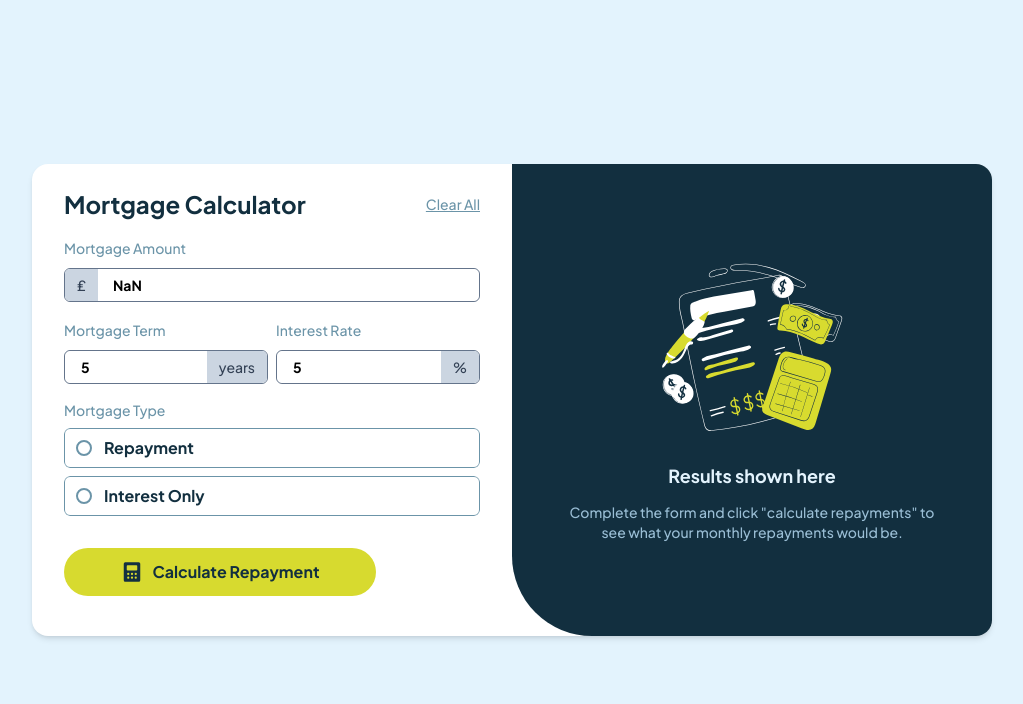
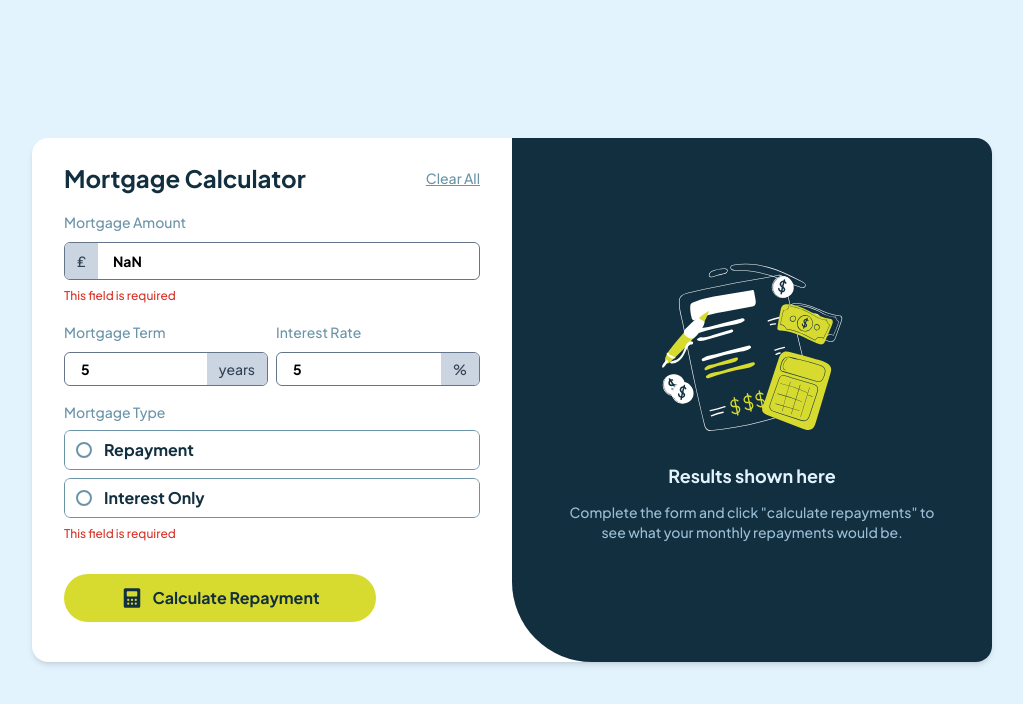
Before and after one commit to azalyarahmatika/mortgage-repayment-calculator, a React (Vite) app: page / in a window 1280 px wide. Both pictures are taken after typing "Sample", "5", "5" into the empty fields and a click on the button "Calculate Repayment". Shown: the top 704 px of the page, without its empty margins (128-1151 px from the left). Built offline with nearby package versions, Linux system fonts and the light colour scheme.

Commit message:
adding form validation

```diff
--- /dev/null
+++ b/src/components/InputValidation.jsx
@@ -0,0 +1,7 @@
+function InputValidation() {
+  return (
+    <p className="text-red text-xs mt-2">This field is required</p>
+  )
+}
+
+export default InputValidation;
--- a/src/components/MortgageForm.jsx
+++ b/src/components/MortgageForm.jsx
@@ -1,12 +1,17 @@
 import { useState } from 'react';
 import PropTypes from 'prop-types';
 import ButtonCalculate from "./ButtonCalculate";
+import InputValidation from './InputValidation';
 
 function MortgageForm({ entryData }) {
   const [mortgageAmount, setMortgageAmount] = useState('');
   const [mortgageTerm, setMortgageTerm] = useState('');
   const [interestRate, setInterestRate] = useState('');
   const [mortgageType, setMortgageType] = useState('');
+  const [errorMortgageAmount, setErrorMortgageAmount] = useState(false);
+  const [errorMortgageTerm, setErrorMortgageTerm] = useState(false);
+  const [errorInterestRate, setErrorInterestRate] = useState(false);
+  const [errorMortgageType, setErrorMortgageType] = useState(false);
 
   const formatNumber = (value) => {
     if (value === '') return '';
@@ -40,6 +45,40 @@ function MortgageForm({ entryData }) {
       mortgageType,
     };
 
+    let hasError = false;
+
+    if (formData.mortgageAmount === '' || isNaN(formData.mortgageAmount)) {
+      setErrorMortgageAmount(true);
+      hasError = true;
+    } else {
+      setErrorMortgageAmount(false);
+    }
+
+    if (formData.mortgageTerm === '' || isNaN(formData.mortgageTerm)) {
+      setErrorMortgageTerm(true);
+      hasError = true;
+    } else {
+      setErrorMortgageTerm(false);
+    }
+
+    if (formData.interestRate === '' || isNaN(formData.interestRate)) {
+      setErrorInterestRate(true);
+      hasError = true;
+    } else {
+      setErrorInterestRate(false);
+    }
+
+    if (!formData.mortgageType) {
+      setErrorMortgageType(true);
+      hasError = true;
+    } else {
+      setErrorMortgageType(false);
+    }
+
+    if (hasError) {
+      return;
+    }
+
     entryData(formData);
   };
 
@@ -49,6 +88,10 @@ function MortgageForm({ entryData }) {
     setInterestRate('');
     setMortgageType('');
     entryData('');
+    setErrorMortgageAmount(false);
+    setErrorMortgageTerm(false)
+    setErrorInterestRate(false);
+    setErrorMortgageType(false);
   };
 
   return (
@@ -60,22 +103,27 @@ function MortgageForm({ entryData }) {
 
       <form className="font-jakarta-plus my-4" onSubmit={handleSubmit}>
         <label htmlFor="mortgage_amount" className="text-sm text-slate_500">Mortgage Amount</label>
-        <div className="relative rounded-md overflow-hidden mt-2 mb-4 border border-slate-500 focus-within:border-lime group">
-          <span className="absolute left-0 top-1/2 transform -translate-y-1/2 bg-slate-300 px-3 h-full flex items-center text-slate-700 text-sm group-focus-within:bg-lime">₤</span>
+        <div className='mb-4'>
+          <div className="relative rounded-md overflow-hidden mt-2 border border-slate-500 focus-within:border-lime group">
+            <span className="absolute left-0 top-0 bg-slate-300 px-3 h-9 flex items-center text-slate-700 text-sm group-focus-within:bg-lime">₤</span>
             <input
               id="mortgage_amount"
               type="text"
-            className="peer pl-12 py-[6px] w-full rounded-md focus:outline-none text-sm font-bold"
+              className="peer pl-12 py-[6px] w-full rounded-md focus:outline-none text-sm font-bold h-9"
               value={mortgageAmount}
               onChange={handleMortgageAmountChange}
             />
           </div>
+          {errorMortgageAmount ? <InputValidation />: '' }
+        </div>
 
-        <div className="lg:flex lg:justify-between lg:items-end lg:gap-2">
+
+        <div className="lg:flex lg:justify-between lg:items-top lg:gap-2">
           <div className="lg:flex-grow">
             <label htmlFor="mortgage_term" className="text-sm text-slate_500">Mortgage Term</label>
-            <div className="relative rounded-md overflow-hidden mt-2 mb-4 border border-slate-500 focus-within:border-lime group">
-              <span className="absolute right-0 top-1/2 transform -translate-y-1/2 bg-slate-300 px-3 h-full flex items-center text-slate-700 text-sm group-focus-within:bg-lime">years</span>
+            <div className='mb-4'>
+            <div className={`relative rounded-md overflow-hidden mt-2 border focus-within:border-lime group ${errorMortgageTerm ? 'border-red' : 'border-slate-500'}`}>
+                <span className={`absolute right-0 top-1/2 transform -translate-y-1/2  px-3 h-full flex items-center text-slate-700 text-sm group-focus-within:bg-lime ${errorMortgageTerm ? 'bg-red text-white' : 'bg-slate-300 text-slate-700'}`}>years</span>
                 <input
                   id="mortgage_term"
                   type="number"
@@ -84,11 +132,15 @@ function MortgageForm({ entryData }) {
                   onChange={handleMortgageTermChange}
                 />
               </div>
+              {errorMortgageTerm ? <InputValidation />: '' }
+            </div>
+
           </div>
 
           <div className="lg:flex-grow">
             <label htmlFor="interest_rate" className="text-sm text-slate_500 border-slate_500">Interest Rate</label>
-            <div className="relative rounded-md overflow-hidden mt-2 mb-4 border border-slate-500 focus-within:border-lime group">
+            <div className='mb-4'>
+              <div className="relative rounded-md overflow-hidden mt-2 border border-slate-500 focus-within:border-lime group">
                 <span className="absolute right-0 top-1/2 transform -translate-y-1/2 bg-slate-300 px-3 h-full flex items-center text-slate-700 text-sm group-focus-within:bg-lime">%</span>
                 <input
                   id="interest_rate"
@@ -98,6 +150,9 @@ function MortgageForm({ entryData }) {
                   onChange={handleInterestRateChange}
                 />
               </div>
+              {errorInterestRate ? <InputValidation />: '' }
+            </div>
+
           </div>
         </div>
 
@@ -129,6 +184,7 @@ function MortgageForm({ entryData }) {
           <div className="absolute inset-0 border border-slate_500 peer-checked:border-lime rounded-md w-full h-full peer-checked:bg-[#FAFAE0]"></div>
           <label htmlFor="interest_only" className="inset-0 text-base text-slate_900 flex items-center font-bold absolute left-0 pl-10">Interest Only</label>
         </div>
+        {errorMortgageType ? <InputValidation />: '' }
 
         <ButtonCalculate />
       </form>
```
Lines whose indentation alone changed are shown as unchanged.
